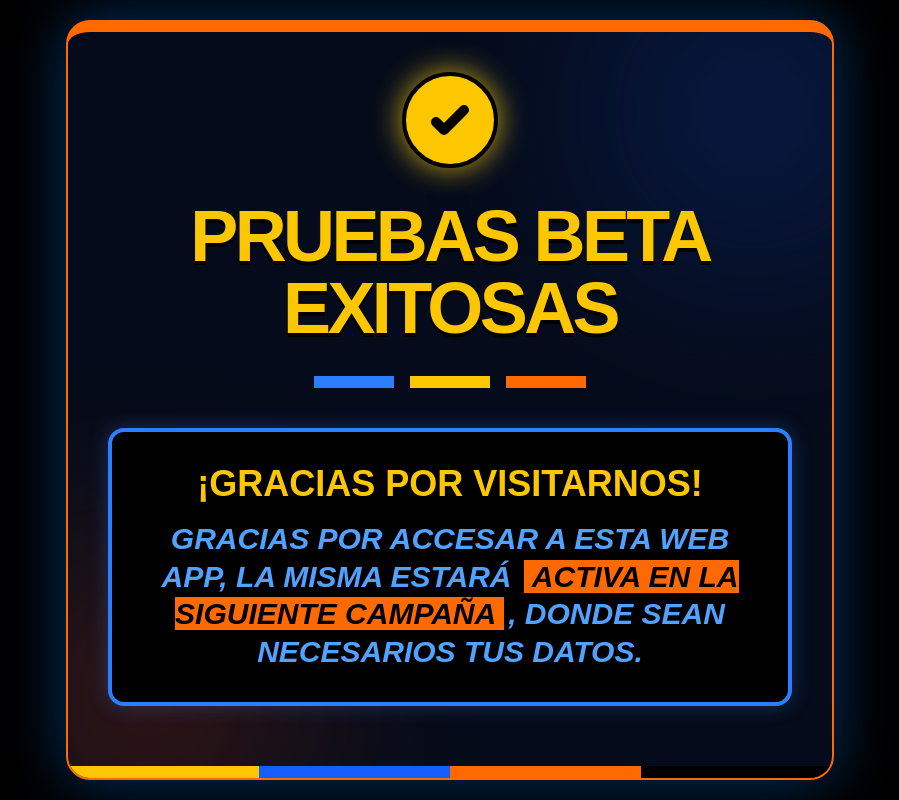
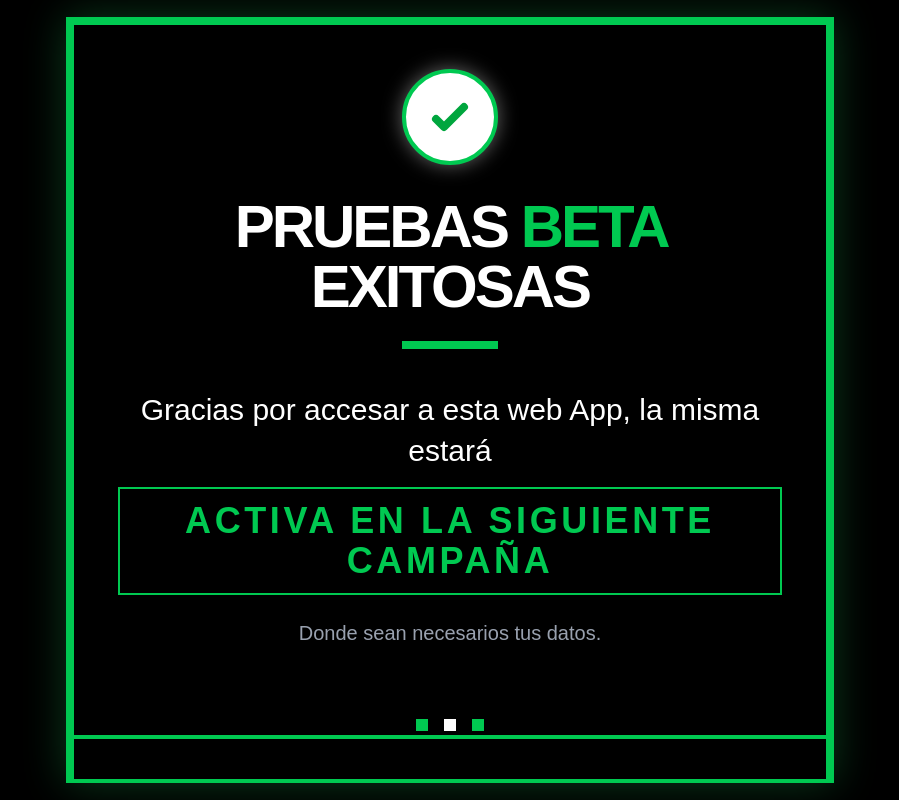
Before and after one commit to leo2166/infoget, a Next.js app: page / in a window 1280 px wide. Shown: the whole page, without its empty margins (190-1089 px from the left). Built offline with nearby package versions, Linux system fonts and the light colour scheme.

Commit message:
design: rediseño minimalista en Verde, Blanco y Negro

```diff
--- a/app/page.js
+++ b/app/page.js
@@ -1,45 +1,46 @@
 export default function Home() {
   return (
     <div className="min-h-screen bg-black flex flex-col items-center justify-center p-4">
-      <div className="max-w-3xl w-full bg-[#050b1a] border-t-[12px] border-orange-500 rounded-3xl p-10 shadow-[0_0_60px_rgba(0,127,255,0.4)] text-center space-y-8 relative overflow-hidden border-x-2 border-b-2 border-blue-600/20">
+      <div className="max-w-3xl w-full bg-black border-4 border-green-500 rounded-none p-12 shadow-[0_0_40px_rgba(34,197,94,0.3)] text-center space-y-10 relative overflow-hidden">
 
-        {/* Decoración de fondo Eléctrica */}
-        <div className="absolute top-0 right-0 -mr-20 -mt-20 w-80 h-80 rounded-full bg-blue-600 opacity-20 blur-[100px]"></div>
-        <div className="absolute bottom-0 left-0 -ml-20 -mb-20 w-80 h-80 rounded-full bg-orange-600 opacity-20 blur-[100px]"></div>
+        {/* Decoración de líneas tecnológicas */}
+        <div className="absolute top-0 left-0 w-full h-1 bg-green-500"></div>
+        <div className="absolute bottom-0 left-0 w-full h-1 bg-green-500"></div>
+        <div className="absolute top-0 left-0 w-1 h-full bg-green-500"></div>
+        <div className="absolute top-0 right-0 w-1 h-full bg-green-500"></div>
 
         <div className="relative z-10">
-          <div className="inline-flex items-center justify-center w-24 h-24 bg-yellow-400 rounded-full mb-8 shadow-[0_0_30px_rgba(250,204,21,0.8)] border-4 border-black">
-            <svg className="w-12 h-12 text-black" fill="none" stroke="currentColor" viewBox="0 0 24 24">
-              <path strokeLinecap="round" strokeLinejoin="round" strokeWidth="5" d="M5 13l4 4L19 7" />
+          <div className="inline-flex items-center justify-center w-24 h-24 bg-white border-4 border-green-500 rounded-full mb-8 shadow-[0_0_20px_rgba(255,255,255,0.4)]">
+            <svg className="w-12 h-12 text-green-600" fill="none" stroke="currentColor" viewBox="0 0 24 24">
+              <path strokeLinecap="round" strokeLinejoin="round" strokeWidth="4" d="M5 13l4 4L19 7" />
             </svg>
           </div>
 
-          <h1 className="text-5xl md:text-6xl lg:text-7xl font-black text-yellow-400 mb-8 drop-shadow-[0_4px_0_rgba(0,0,0,1)] tracking-tighter uppercase">
-            PRUEBAS BETA EXITOSAS
+          <h1 className="text-5xl md:text-6xl font-black text-white tracking-tighter uppercase mb-6">
+            PRUEBAS <span className="text-green-500">BETA</span> EXITOSAS
           </h1>
 
-          <div className="flex justify-center gap-4 mb-10">
-            <div className="h-3 w-20 bg-blue-500 rounded-none"></div>
-            <div className="h-3 w-20 bg-yellow-400 rounded-none"></div>
-            <div className="h-3 w-20 bg-orange-500 rounded-none"></div>
-          </div>
+          <div className="w-24 h-2 bg-green-500 mx-auto mb-10"></div>
 
-          <div className="bg-black border-4 border-blue-500 rounded-2xl p-8 shadow-[0_0_20px_rgba(59,130,246,0.3)]">
-            <p className="text-2xl md:text-3xl text-white font-black leading-tight uppercase italic">
-              <span className="text-yellow-400 block mb-4 text-4xl not-italic">¡Gracias por visitarnos!</span>
-              <span className="text-blue-400">Gracias por accesar a esta web App, la misma estará </span>
-              <span className="bg-orange-500 text-black px-2 mx-1">activa en la siguiente campaña</span>
-              <span className="text-blue-400">, donde sean necesarios tus datos.</span>
+          <div className="space-y-6">
+            <p className="text-2xl md:text-3xl text-white font-light leading-snug">
+              Gracias por accesar a esta web App, la misma estará
+              <span className="block text-green-500 font-black text-3xl md:text-4xl mt-4 border-2 border-green-500 py-3 px-6 uppercase tracking-widest">
+                ACTIVA EN LA SIGUIENTE CAMPAÑA
+              </span>
+            </p>
+
+            <p className="text-xl text-gray-400 font-medium">
+              Donde sean necesarios tus datos.
             </p>
           </div>
         </div>
 
-        {/* Barra inferior sólida de alto contraste */}
-        <div className="absolute bottom-0 left-0 w-full flex h-3">
-          <div className="flex-1 bg-yellow-400"></div>
-          <div className="flex-1 bg-blue-600"></div>
-          <div className="flex-1 bg-orange-500"></div>
-          <div className="flex-1 bg-black"></div>
+        {/* Footer minimalista */}
+        <div className="pt-8 flex justify-center gap-4">
+          <div className="w-3 h-3 bg-green-500"></div>
+          <div className="w-3 h-3 bg-white"></div>
+          <div className="w-3 h-3 bg-green-500"></div>
         </div>
       </div>
     </div>  );
```
